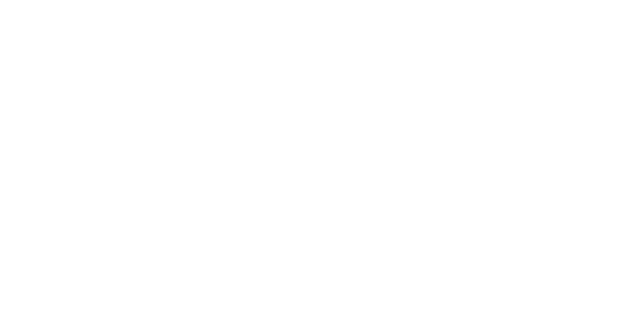
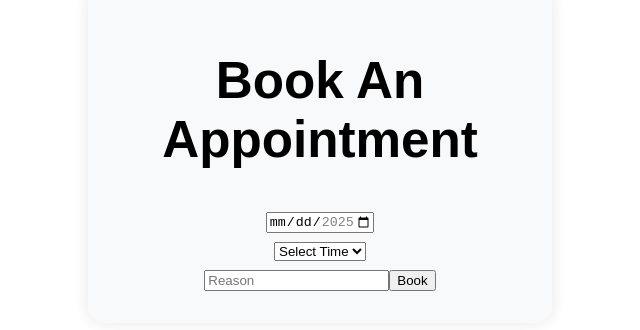
Before and after one commit to PuggyPotato/Booking-System, a React (Vite) app in the folder client/: page /Appointment in a window 1280 px wide. Before the commit this address had no page. Shown: the part 246-576 px from the top of the page, without its empty margins (320-960 px from the left). Built offline with nearby package versions, Linux system fonts and the light colour scheme.

Commit message:
Added booking logic to the backend

```diff
--- a/client/src/App.jsx
+++ b/client/src/App.jsx
@@ -4,6 +4,7 @@ import {BrowserRouter,Routes,Route} from "react-router-dom"
 import Login from './Login'
 import Register from './Register'
 import Home from './Home'
+import Appointment from './Appointment'
 
 function App() {
 
@@ -14,6 +15,7 @@ function App() {
           <Route path='/' element={<Login/>}></Route>
           <Route path='/Register' element={<Register/>}></Route>
           <Route path="/Home" element={<Home/>}></Route>
+          <Route path="/Appointment" element={<Appointment/>}></Route>
         </Routes>
       </BrowserRouter>
     </>
--- /dev/null
+++ b/client/src/Appointment.jsx
@@ -0,0 +1,61 @@
+import { useState } from "react"
+import { useNavigate } from "react-router-dom";
+
+
+
+
+function Appointment(){
+    const [date,setDate] = useState();
+    const [time,setTime] = useState();
+    const [reason,setReason] = useState();
+    const navigate = useNavigate();
+
+    const timeSlots = ["08:00","09:00","10:00","11:00","12:00","13:00","14:00","15:00","16:00"]
+
+    const bookAppointment = async () =>{
+        const token = localStorage.getItem("token");
+        if(!token){
+            alert("Please Login First");
+            navigate("/");
+            return
+        }
+        const response = await fetch("http://localhost:8080/appointment",{
+            method:"POST",
+            headers:{
+                "Content-Type":"application/json",
+                "Authorization":`Bearer ${token}`
+            },
+            body:JSON.stringify({date,time,reason})
+
+        })
+        const data = await response.json();
+        alert(data.message)
+    }
+
+
+
+    return(
+        <>
+            <div id="appointmentContainer">
+                <h1 id="title">Book An Appointment</h1>
+                <div id="form-group">
+                    <input type="date" value={date} min={new Date().toISOString().split("T")[0]} max={new Date(Date.now() + 30 * 24 * 60 * 60 * 1000).toISOString().split("T")[0]} onChange={e =>setDate(e.target.value)}></input>
+                </div>
+                <div id="form-group">
+                <select value={time} onChange={e => setTime(e.target.value)}>
+                    <option value="">Select Time</option>
+                    {timeSlots.map(slot => (
+                        <option key={slot} value={slot}>{slot}</option>
+                    ))}
+                </select>
+                </div>
+                <div id="form-group">
+                <input type="text" placeholder="Reason" value={reason} onChange={e => setReason(e.target.value)} />
+                <button onClick={bookAppointment}>Book</button>
+                </div>
+            </div>
+        </>
+    )
+}
+
+export default Appointment
--- a/client/src/Home.jsx
+++ b/client/src/Home.jsx
@@ -9,6 +9,7 @@ import { useNavigate } from "react-router-dom";
 function Home(){
     const [username,setUsername] = useState("Guest");
     const [loggedIn,setLoggedIn] = useState(false);
+
 
     const navigate = useNavigate();
     useEffect(() =>{
@@ -35,13 +36,8 @@ function Home(){
         navigate("/");
     }
 
-    function appointment(){
 
-    }
 
-    function walkIn(){
-
-    }
 
     return(
         <>
@@ -52,8 +48,7 @@ function Home(){
                 </div>
                 <div id="homeContainer">
                     <h1>Welcome {username}</h1>
-                    <button id="appointment" onClick={() =>appointment()}>Make An Appointment</button>
-                    <button id="walkIn" onClick={() =>walkIn()}>Walk In</button>
+                    <button id="appointment" onClick={() =>navigate("/Appointment")}>Make An Appointment</button>
                 </div>
             </div>
         </>
--- a/client/src/index.css
+++ b/client/src/index.css
@@ -84,7 +84,7 @@ body{
 }
 
 
-#homeContainer,#appointment,#walkIn{
+#homeContainer,#appointment,#walkIn,#appointmentContainer{
   font-size: clamp(1rem, 2vw, 2rem);
 }
 
@@ -110,6 +110,7 @@ body{
   position: absolute;
   left: 0;
   top: 0;
+  background-color: aqua;
 }
 
 #home{
@@ -119,6 +120,7 @@ body{
   padding: 1rem;
   padding-left: 2rem;
   padding-right: 2rem;
+  border-radius: 10%;
 }
 
 #logOut{
@@ -128,4 +130,59 @@ body{
   padding: 1rem;
   padding-left: 2rem;
   padding-right: 2rem;
+  border-radius: 10%;
 }
+
+
+#appointmentContainer {
+  max-width: 400px;
+  margin: 3rem auto;
+  padding: 2rem;
+  background: #f8f9fa;
+  border-radius: 1rem;
+  box-shadow: 0 0 15px rgba(0, 0, 0, 0.1);
+  font-family: sans-serif;
+}
+
+.title {
+  text-align: center;
+  margin-bottom: 1.5rem;
+  font-size: 1.5rem;
+  color: #333;
+}
+
+.form-group {
+  margin-bottom: 1rem;
+}
+
+.form-group label {
+  display: block;
+  margin-bottom: 0.25rem;
+  font-weight: bold;
+  color: #444;
+}
+
+.form-group input,
+.form-group select {
+  width: 100%;
+  padding: 0.5rem;
+  font-size: 1rem;
+  border-radius: 0.5rem;
+  border: 1px solid #ccc;
+}
+
+.submit-btn {
+  width: 100%;
+  padding: 0.75rem;
+  font-size: 1rem;
+  color: #fff;
+  background-color: #007bff;
+  border: none;
+  border-radius: 0.5rem;
+  cursor: pointer;
+  transition: background-color 0.2s ease;
+}
+
+.submit-btn:hover {
+  background-color: #0056b3;
+}
```
Also changed, not shown: 1 other file (tests, documents, lock files or other folders).
